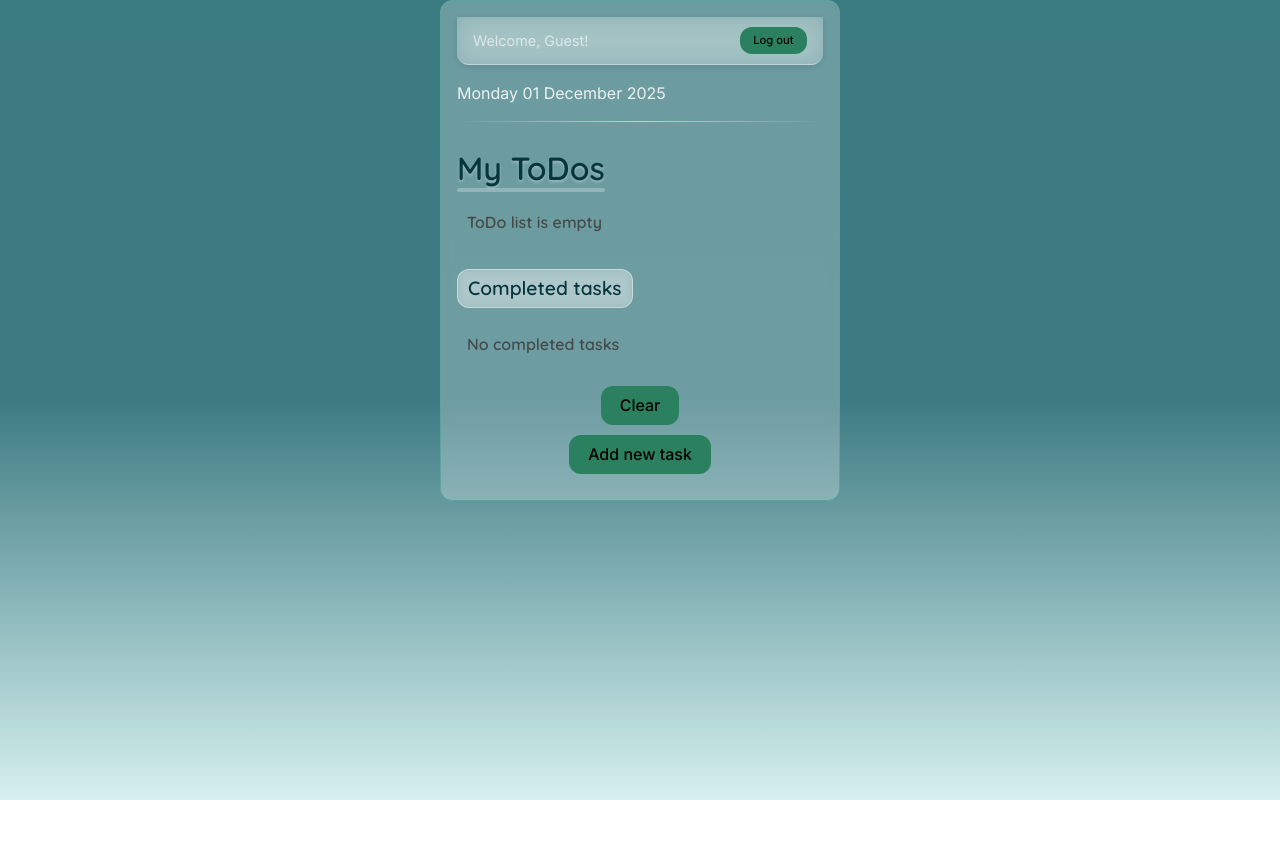
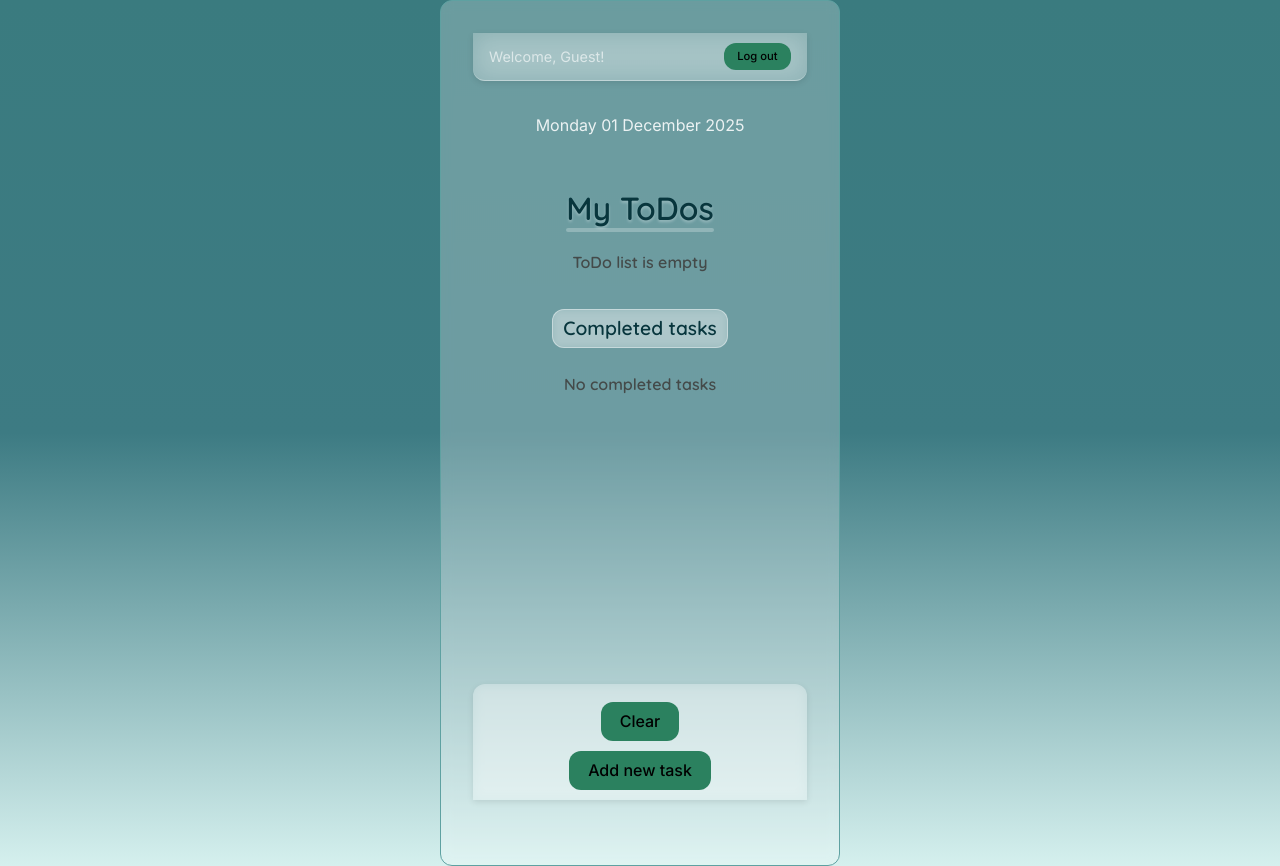
Before and after one commit to AlenaB-dev/ToDoApp, a React (Vite) app in the folder my-app/: page / in a window 1280 px wide. Both pictures are taken after a click on the button "Continue as Guest". Before the commit the page ends 800 px from the top, so only its background shows below. Built offline with nearby package versions, Linux system fonts and the light colour scheme.

Commit message:
style: update style for main page

```diff
--- a/my-app/src/App.jsx
+++ b/my-app/src/App.jsx
@@ -125,6 +125,7 @@ function App() {
 
           {!isModalOpen && (
             <>
+              <div className={styles.content}>
                 <h1>My ToDos</h1>
 
                 {/* ACTIVE */}
@@ -142,7 +143,9 @@ function App() {
                   toggleTodo={toggleTodoHandler}
                   emptyMessage="No completed tasks"
                 />
+              </div>
 
+              <div className={styles.bottomActions}>
                 <Button
                   onClick={clearCompletedHandler}
                   className={styles.clearBtn}
@@ -156,6 +159,7 @@ function App() {
                 >
                   Add new task
                 </Button>
+              </div>
             </>
           )}
 
--- a/my-app/src/App.module.css
+++ b/my-app/src/App.module.css
@@ -1,3 +1,11 @@
+.wrapper {
+  min-height: 100vh;
+  display: flex;
+  flex-direction: column;
+  padding: 1rem;
+  text-align: center;
+}
+
 .topBar {
   position: sticky;
   top: 0;
@@ -44,6 +52,10 @@ h1::after {
   border-radius: 2px;
 }
 
+.content {
+  flex: 1; /* занимает все доступное пространство*/
+}
+
 .completedHeader {
   display: inline-block;
   padding: 4px 10px;
@@ -67,3 +79,13 @@ h1::after {
   font-size: 0.7rem;
   margin: 0;
 }
+
+.bottomActions {
+  position: sticky;
+  bottom: 0;
+  background: rgba(255, 255, 255, 0.2);
+  backdrop-filter: blur(6px);
+  padding-top: 0.5rem;
+  border-radius: 12px 12px 0 0;
+  box-shadow: 0 2px 6px rgba(0, 0, 0, 0.1);
+}
```
Lines whose indentation alone changed are shown as unchanged.
